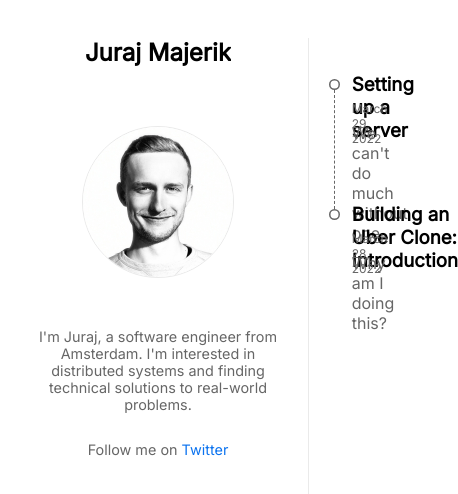
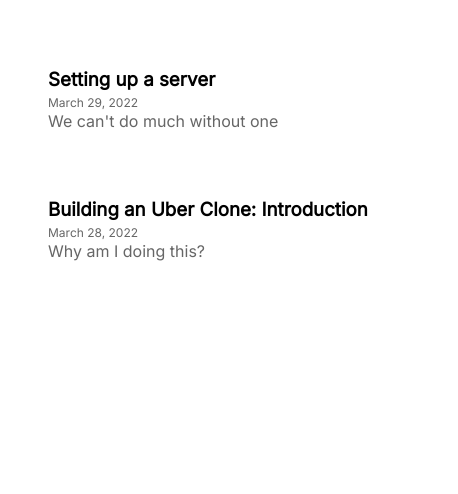
Before and after one commit to jurajmajerik/blog, a Gatsby site: page / in a window 390 px wide. Shown: the top 494 px of the page, 458 px wide, since content can reach past the window. Built offline with nearby package versions, Linux system fonts and the light colour scheme; Gatsby itself is replaced by a stand-in of ours; some packages are replaced by stand-ins of ours.

Commit message:
add article responsiveness

```diff
--- /dev/null
+++ b/src/index.scss
@@ -0,0 +1,2 @@
+@import './main.scss';
+@import './mobile.scss';
--- a/src/layout.js
+++ b/src/layout.js
@@ -3,7 +3,7 @@
 import { StaticImage } from 'gatsby-plugin-image'
 import '@fontsource/merriweather'
 import '@fontsource/inter'
-import './layout.scss'
+import './index.scss'
 
 const Layout = ({ pageTitle, children }) => {
 
--- a/src/layout.scss
+++ b/src/main.scss
@@ -176,6 +176,13 @@
         }
     }
 
+    & > p {
+        margin: 0;
+        position: absolute;
+        top: 55px;
+        left: 40px;
+    }
+
     & > span.path-circle {
         position: absolute;
         top: 11px;
@@ -193,13 +200,6 @@
         width: 1px;
         height: 119px;
         border-right: 1px dashed var(--text);
-    }
-
-    & > p {
-        margin: 0;
-        position: absolute;
-        top: 55px;
-        left: 40px;
     }
 }
 
--- /dev/null
+++ b/src/mobile.scss
@@ -0,0 +1,34 @@
+$mobile: 800px;
+
+@media only screen and (max-width: $mobile) {
+    aside {
+        display: none;
+    }
+
+    main {
+        left: 0;
+    }
+
+    article.post-home {
+        margin-left: 40px;
+
+        & > header {
+
+            & > h3 {
+                position: initial;
+            }
+
+            & > small {
+                position: initial;
+            }
+        }
+
+        & > p {
+            position: initial;
+        }
+
+        & > span.path-circle, & > span.path-line-vertical {
+            display: none;
+        }
+    }
+}
```
Also changed, not shown: 1 other file.
